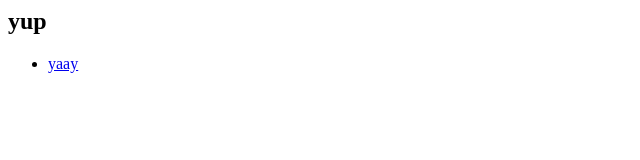
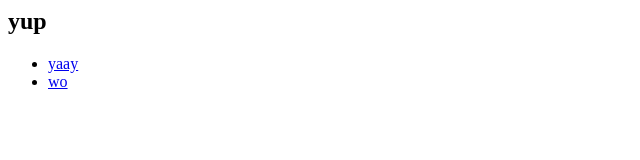
Before and after one commit to Ma3ri4/name, a plain HTML site: page afolder/index.html in a window 1280 px wide. Shown: the full height of the page, 0-640 px from the left. Drawn offline with Linux system fonts and the light colour scheme.

Commit message:
Update index.html

```diff
--- a/afolder/index.html
+++ b/afolder/index.html
@@ -2,6 +2,7 @@
         <div >
           <ul>
             <li><a href="yaay/">yaay</a> </li>
+                      <li><a href="wo/">wo</a> </li>
 
           </ul>
      </div >
```
